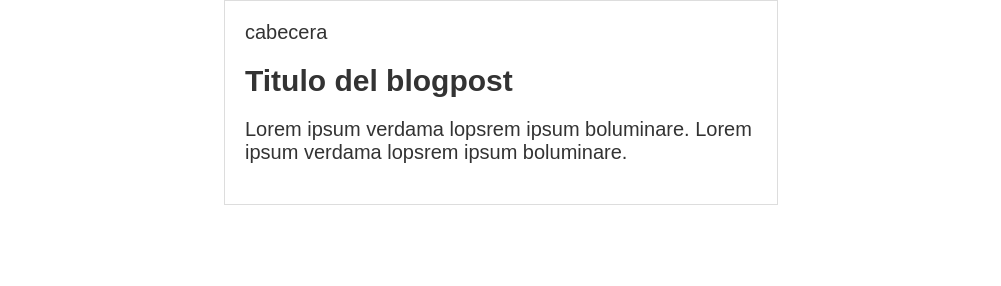
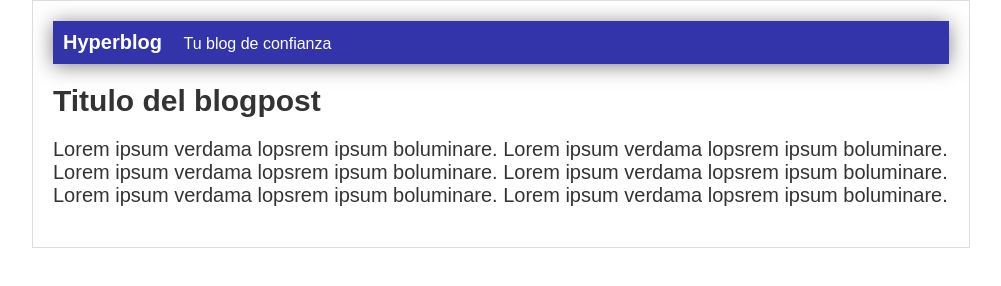
Before and after one commit to mielito/hyperblog, a plain HTML site: page index.html in a window 1280 px wide. Shown: the whole page, without its empty margins (139-1140 px from the left). Drawn offline with Linux system fonts and the light colour scheme.

Commit message:
Final de cabecera - azul

```diff
--- a/index.html
+++ b/index.html
@@ -10,11 +10,16 @@
 <body>
     <div id="container">
         <div id="cabecera">
-            cabecera
+            Hyperblog
+            <span id="tagline">Tu blog de confianza</span>
         </div>
         <div id="post">
             <h1>Titulo del blogpost</h1>
             <p>Lorem ipsum verdama lopsrem ipsum boluminare.
+                Lorem ipsum verdama lopsrem ipsum boluminare.
+                Lorem ipsum verdama lopsrem ipsum boluminare.
+                Lorem ipsum verdama lopsrem ipsum boluminare.
+                Lorem ipsum verdama lopsrem ipsum boluminare.
                 Lorem ipsum verdama lopsrem ipsum boluminare.</p>
         </div>
     </div>
--- a/styles.css
+++ b/styles.css
@@ -7,9 +7,26 @@ body {
     padding: 0;
 }
 
+#cabecera
+{
+    background: #33A;
+    box-shadow: 0px 2px 20px 0px rgba(0,0,0,0.5);
+    color: white;
+    font-weight: bold;
+    margin: 0;
+    padding: 0.5em;
+}
+
+#cabecera #tagline
+{
+    padding: 0 0 0 1em;
+    font-weight: normal;
+    font-size: 0.8em;
+}
+
 #container {
 
-    width: 40%;
+    width: 70%;
     padding: 1em;
     text-align: left;
     border: 1px solid #DDD;
```
